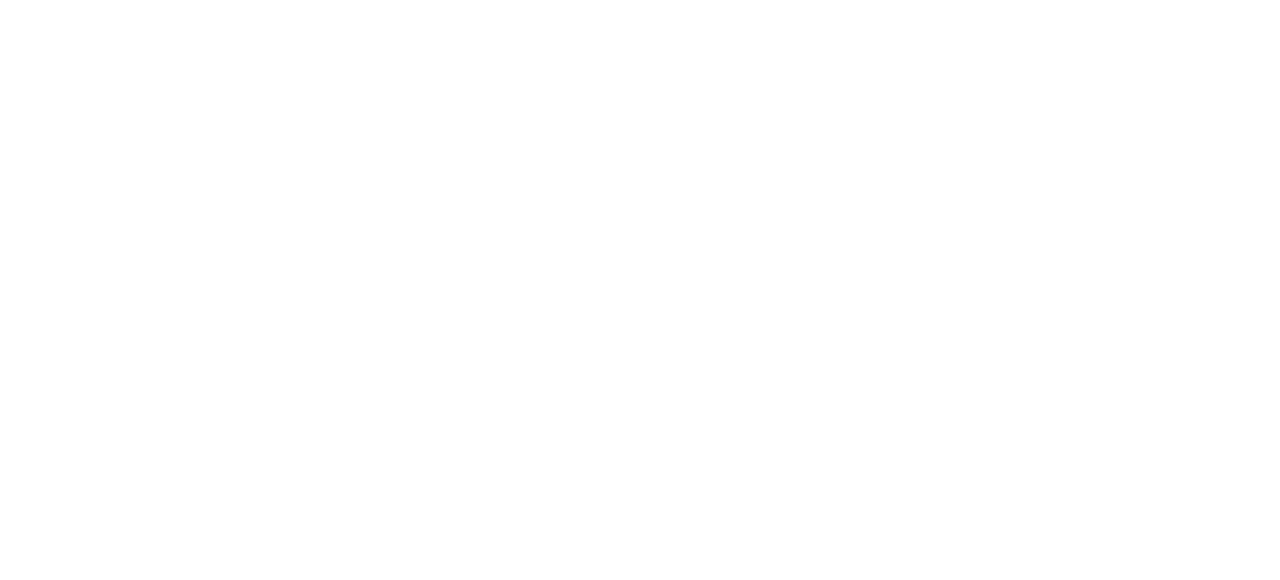
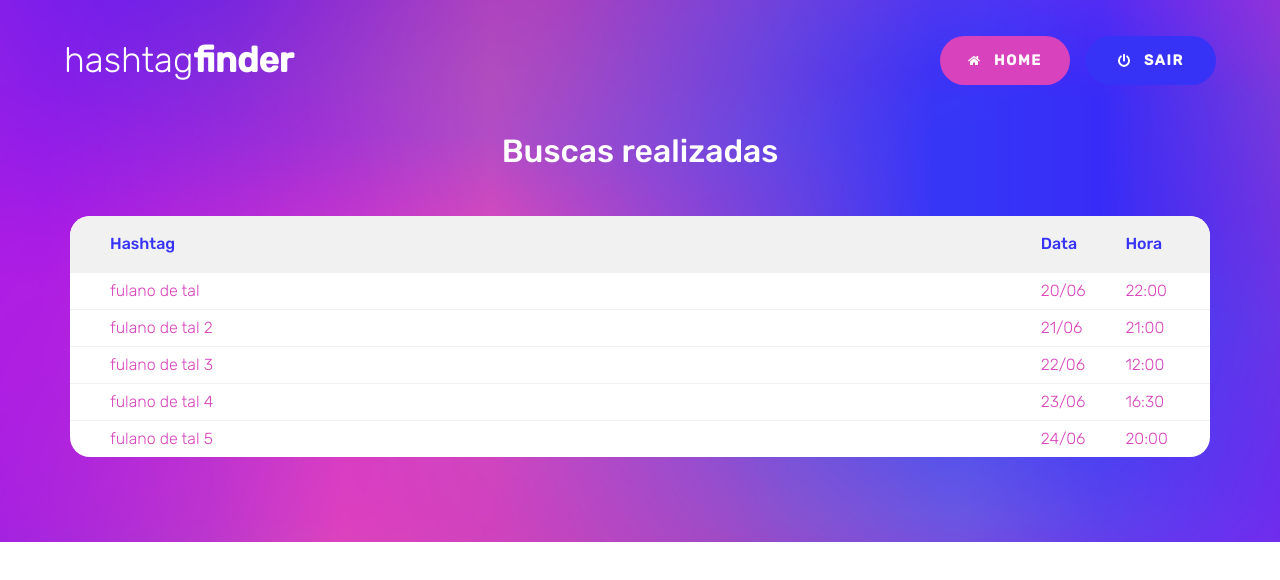
Before and after one commit to EdiJunior88/Projeto-hashtagFinder, a React (Create React App) app in the folder hashtagfinder/: page /Projeto-hashtagFinder/lista in a window 1280 px wide. Before the commit this address had no page. Shown: the top 580 px of the page. Built offline with nearby package versions, Linux system fonts and the light colour scheme.

Commit message:
Update rotas

```diff
--- a/hashtagfinder/src/routes/rotas.jsx
+++ b/hashtagfinder/src/routes/rotas.jsx
@@ -10,9 +10,9 @@ const Rotas = () => {
     <BrowserRouter basename={process.env.PUBLIC_URL}>
       <Routes>
         <Route exact path="/" element={<Home />} />
-        <Route exact path="/sobre" element={<Sobre />} />
-        <Route exact path="/login" element={<Login />} />
-        <Route exact path="/lista" element={<Lista />} />
+        <Route path="Projeto-hashtagFinder/sobre" element={<Sobre />} />
+        <Route path="Projeto-hashtagFinder/login" element={<Login />} />
+        <Route path="Projeto-hashtagFinder/lista" element={<Lista />} />
       </Routes>
     </BrowserRouter>
   );
```
